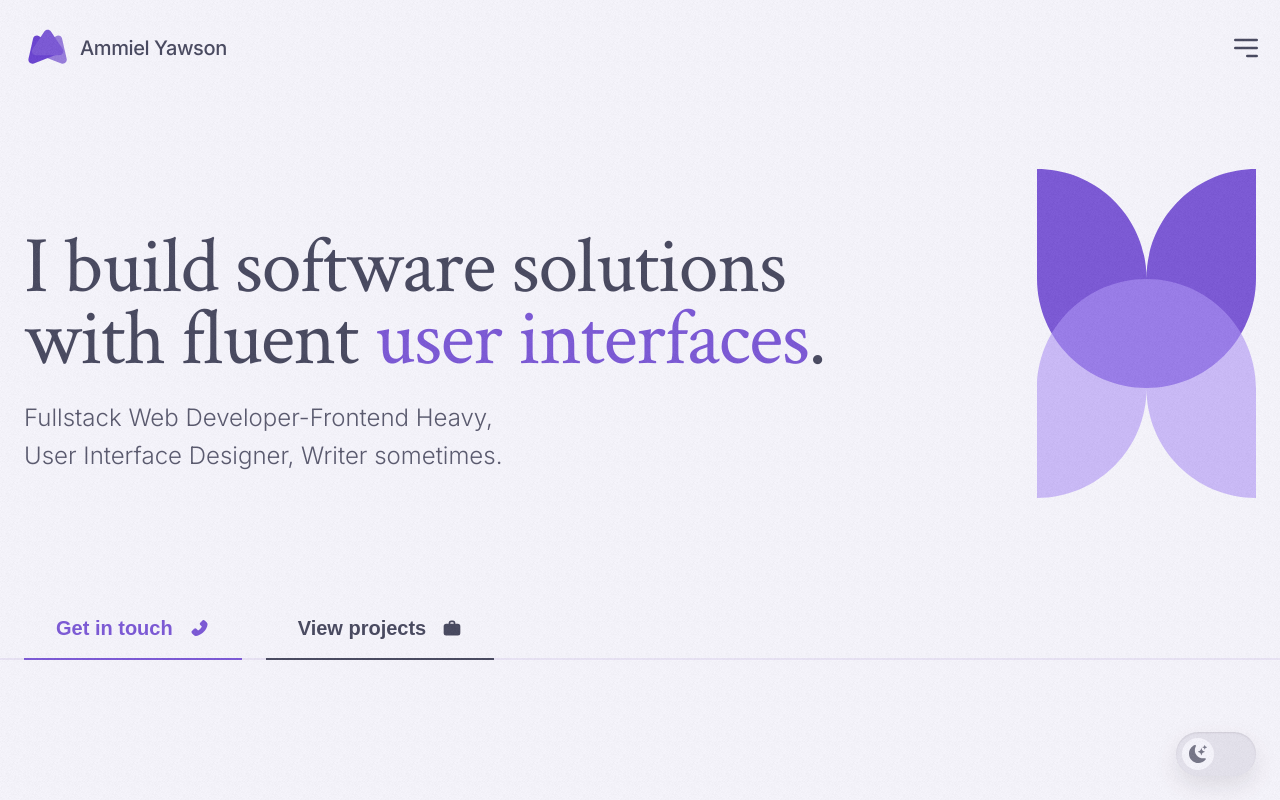
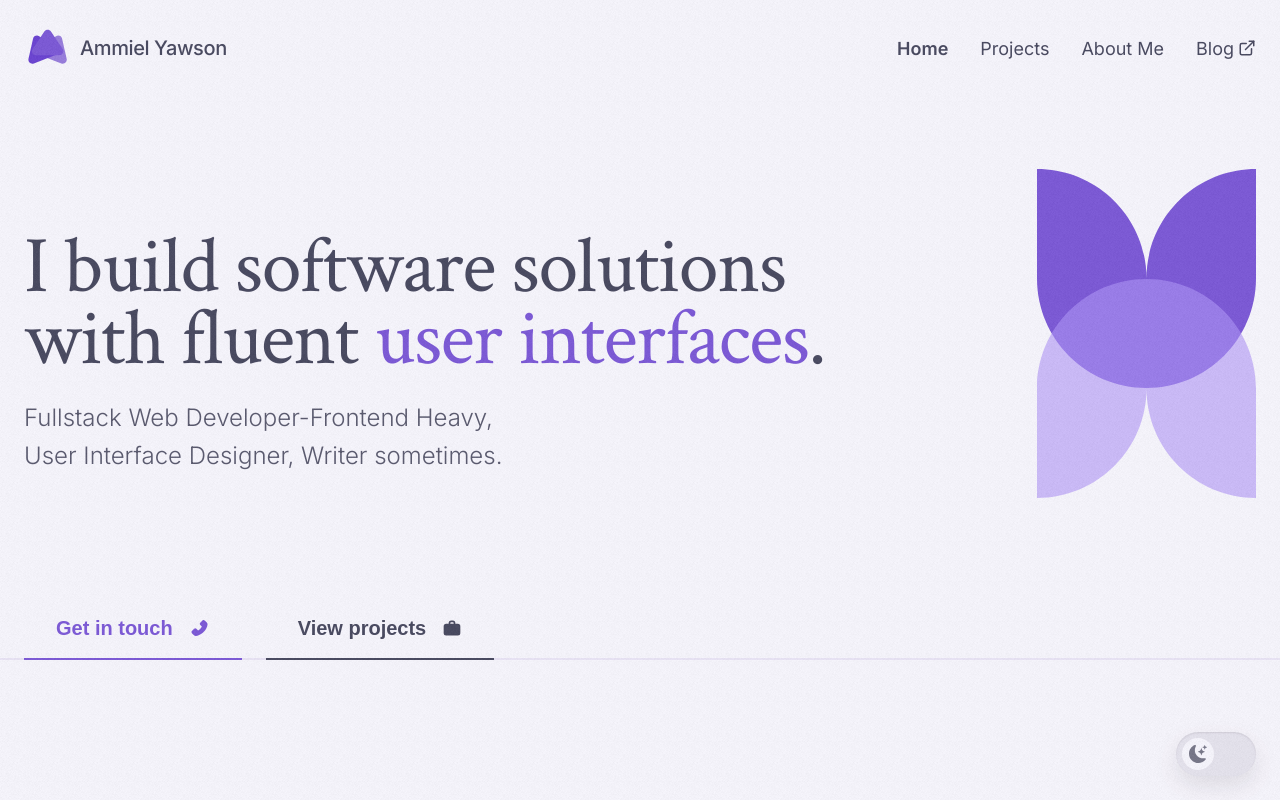
Before and after one commit to AmmDuncan/portfolio_v2, a Next.js app: page / in a window 1280 px wide. Shown: the top 800 px of the page. Built offline with nearby package versions, Linux system fonts and the light colour scheme.

Commit message:
add navbar and sidebar

```diff
--- a/components/home/ThemeSwitch/ThemeSwitch.jsx
+++ b/components/common/ThemeSwitch/ThemeSwitch.jsx
@@ -6,7 +6,7 @@ import { ThemeSwitchRoot } from "./ThemeSwitch.styles";
 function ThemeSwitch() {
   const [night, setNight] = React.useState(false);
 
-  React.useEffect(() => {
+  React.useLayoutEffect(() => {
     try {
       const prefersDark = window.matchMedia("prefers-color-scheme").matches;
       const lsValue = localStorage.getItem("ammiel-port-theme");
@@ -18,7 +18,7 @@ function ThemeSwitch() {
     }
   }, []);
 
-  React.useEffect(() => {
+  React.useLayoutEffect(() => {
     if (night) {
       document.body.classList.add("dark");
     } else {
--- a/components/common/index.js
+++ b/components/common/index.js
@@ -1,2 +1,3 @@
 export * from "./Container";
 export * from "./Button";
+export * from "./ThemeSwitch";
--- /dev/null
+++ b/components/layout/Navbar/ActiveLink.jsx
@@ -0,0 +1,65 @@
+import { useRouter } from "next/router";
+import Link from "next/link";
+import React, { useState, useEffect, Children } from "react";
+
+const ActiveLink = ({
+                      children,
+                      activeClassName,
+                      ...props
+                    }) => {
+  const { asPath, isReady } = useRouter();
+
+  const child = Children.only(children);
+  const childClassName = child.props.className || "";
+  const [className, setClassName] = useState(childClassName);
+
+  useEffect(() => {
+    // Check if the router fields are updated client-side
+    if (isReady) {
+      // Dynamic route will be matched via props.as
+      // Static route will be matched via props.href
+      const link = new URL(
+        (props.as || props.href),
+        location.href
+      )
+      const linkPathname = link.pathname;
+      const linkOrigin = link.origin;
+
+      // Using URL().pathname to get rid of query and hash
+      const activeLink = new URL(asPath, location.href)
+      const activePathname = activeLink.pathname;
+      const activeOrigin = activeLink.origin;
+
+      const originMatch = linkOrigin === activeOrigin;
+      const pathnameMatch = linkPathname === activePathname;
+
+      const newClassName =
+        originMatch && pathnameMatch
+          ? `${childClassName} ${activeClassName}`.trim()
+          : childClassName;
+
+      if (newClassName !== className) {
+        setClassName(newClassName);
+      }
+    }
+  }, [
+    asPath,
+    isReady,
+    props.as,
+    props.href,
+    childClassName,
+    activeClassName,
+    setClassName,
+    className
+  ]);
+
+  return (
+    <Link {...props}>
+      {React.cloneElement(child, {
+        className: className || null
+      })}
+    </Link>
+  );
+};
+
+export default ActiveLink;
--- /dev/null
+++ b/components/layout/Navbar/Navbar.helpers.js
@@ -0,0 +1,8 @@
+const navlist = [
+  {to: '/', display: "Home"},
+  {to: '/projects', display: "Projects"},
+  {to: '/about', display: "About Me"},
+  {to: 'https://blog.ammielyawson.com/', display: 'Blog', external: true, }
+]
+
+export {navlist}
--- a/components/layout/Navbar/Navbar.jsx
+++ b/components/layout/Navbar/Navbar.jsx
@@ -1,17 +1,20 @@
 import React from "react";
 import { HiOutlineMenuAlt3 } from "react-icons/hi";
-import { LogoPurple, NavOpenIcon } from "../../../assets";
+import { FiExternalLink } from "react-icons/fi";
+import { MdClose } from "react-icons/md";
+import cx from "classnames";
+
+import { LogoPurple } from "../../../assets";
 import { Container } from "../../common";
-import { NavbarRoot, Title, NavButton } from "./Navbar.styles";
+import { NavbarRoot, Title, NavButton, SidebarRoot } from "./Navbar.styles";
+import { navlist } from "./Navbar.helpers";
+import ActiveLink from "./ActiveLink";
 
 function Navbar() {
   const [classes, setClasses] = React.useState("");
+  const [isOpen, setIsOpen] = React.useState(false);
 
-  const navEventHandler = React.useCallback(
-    (...args) => controlNavBg({ setClasses })(...args),
-    []
-  );
-
+  const navEventHandler = React.useCallback((...args) => controlNavBg({ setClasses })(...args), []);
   React.useEffect(() => {
     console.log("adding event");
     document.addEventListener("scroll", navEventHandler);
@@ -21,25 +24,48 @@ function Navbar() {
     };
   }, [navEventHandler]);
 
-  return (
-    <NavbarRoot className={classes}>
+  return (<NavbarRoot className={classes}>
     <Container className="nav__container">
       <Title>
         <LogoPurple />
         <span className="name">Ammiel Yawson</span>
       </Title>
+      <Links />
 
-        <NavButton>
+      <NavButton onClick={() => setIsOpen(v => !v)}>
         <HiOutlineMenuAlt3 size={32} />
       </NavButton>
+      <Sidebar isOpen={isOpen} onClose={() => setIsOpen(false)} />
     </Container>
-    </NavbarRoot>
-  );
+  </NavbarRoot>);
+}
+
+function Sidebar(props) {
+  return <SidebarRoot className={cx(["sidebar-root", { "open": props.isOpen }])}>
+    <div className="sidebar">
+      <div className="close" onClick={props.onClose}>
+        <MdClose size={30} />
+      </div>
+      <LogoPurple />
+      <Links onClose={props.onClose} />
+    </div>
+    <div className="overlay" onClick={props.onClose}></div>
+  </SidebarRoot>;
+}
+
+function Links(props) {
+  return <ul className="nav-list">{
+    navlist.map(({ to, display, external }) => (
+      <ActiveLink key={display} href={to} activeClassName="active">
+        <span className="link" onClick={() => setTimeout(props.onClose, 300)}>{display}{external &&
+          <FiExternalLink />}</span>
+      </ActiveLink>))}
+  </ul>;
 }
 
 function controlNavBg({ setClasses }) {
   return () => {
-    if (window.pageYOffset > 100) {
+    if (window.scrollY > 100) {
       setClasses("with-bg");
     } else {
       setClasses("");
--- a/components/layout/Navbar/Navbar.styles.jsx
+++ b/components/layout/Navbar/Navbar.styles.jsx
@@ -11,6 +11,10 @@ const NavbarRoot = styled.nav`
 
   @media (min-width: 768px) {
     height: 9.6rem;
+
+    .sidebar-root {
+      display: none;
+    }
   }
 
   &.with-bg {
@@ -23,6 +27,32 @@ const NavbarRoot = styled.nav`
     align-items: center;
     justify-content: space-between;
   }
+
+  .nav-list {
+    display: none;
+    grid: 1fr / auto-flow max-content;
+    gap: 3.2rem;
+    padding: 0;
+    list-style: none;
+    font-size: 1.8rem;
+
+    @media (min-width: 768px) {
+      display: grid;
+    }
+  }
+
+  .link {
+    display: grid;
+    grid: 1fr / auto-flow max-content;
+    gap: 0.4rem;
+    align-items: center;
+    cursor: pointer;
+  }
+
+  .active {
+    font-weight: 600;
+  }
+
 `;
 
 const Title = styled.div`
@@ -53,6 +83,76 @@ const NavButton = styled.div`
   &:hover {
     transform: scale(1.1);
   }
+
+  @media (min-width: 768px) {
+    display: none;
+  }
 `;
 
-export { NavbarRoot, Title, NavButton };
+const SidebarRoot = styled.div`
+  position: fixed;
+
+  .nav-list {
+    display: grid;
+    grid: auto-flow max-content / 1fr;
+    align-items: center;
+    width: calc(100% - 4.8rem);
+    height: 100%;
+    margin-inline: auto;
+    gap: 4.8rem;
+  }
+
+  .link {
+    justify-content: center;
+  }
+
+  .sidebar {
+    position: fixed;
+    left: -100%;
+    top: 0;
+    height: 100vh;
+    width: 100%;
+    max-width: 30rem;
+
+    display: grid;
+    grid: auto-flow max-content / 1fr;
+    place-content: center;
+    justify-items: center;
+    gap: 4rem;
+
+    transition: left 300ms ease;
+    background: var(--color-bg);
+
+    .close {
+      position: absolute;
+      right: 2rem;
+      top: 2rem;
+      padding: 0.4rem;
+      cursor: pointer;
+    }
+  }
+
+  .overlay {
+    position: fixed;
+    z-index: -1;
+    inset: 0;
+    background: rgba(0, 0, 0, 0.6);
+    backdrop-filter: blur(0.4rem);
+    pointer-events: none;
+    opacity: 0;
+    transition: opacity 200ms ease;
+  }
+
+  &.open {
+    .sidebar {
+      left: 0;
+    }
+
+    .overlay {
+      opacity: 1;
+      pointer-events: auto;
+    }
+  }
+`;
+
+export { NavbarRoot, Title, NavButton, SidebarRoot };
--- a/layouts/Base.jsx
+++ b/layouts/BaseLayout.jsx
@@ -1,5 +1,5 @@
 import Navbar from "../components/layout/Navbar";
-import ThemeSwitch from "../components/home/ThemeSwitch/ThemeSwitch";
+import ThemeSwitch from "../components/common/ThemeSwitch/ThemeSwitch";
 
 function BaseLayout(props) {
   return (
--- a/package.json
+++ b/package.json
@@ -11,6 +11,7 @@
   "dependencies": {
     "@fontsource/crimson-text": "^4.5.3",
     "@fontsource/inter": "^4.5.11",
+    "classnames": "^2.3.1",
     "next": "12.2.2",
     "react": "18.2.0",
     "react-dom": "18.2.0",
--- a/pages/_app.js
+++ b/pages/_app.js
@@ -7,7 +7,7 @@ import "@fontsource/inter/600.css";
 import "@fontsource/inter/700.css";
 import "@fontsource/crimson-text/400.css";
 
-import BaseLayout from "../layouts/Base";
+import BaseLayout from "../layouts/BaseLayout";
 
 function MyApp({ Component, pageProps }) {
   return (
```
Also changed, not shown: components/common/ThemeSwitch/ThemeSwitch.styles.jsx (renamed from components/home/ThemeSwitch/ThemeSwitch.styles.jsx), components/common/ThemeSwitch/index.js (renamed from components/home/ThemeSwitch/index.js), 2 other files (tests, documents, lock files or other folders). Lines whose indentation alone changed are shown as unchanged.
